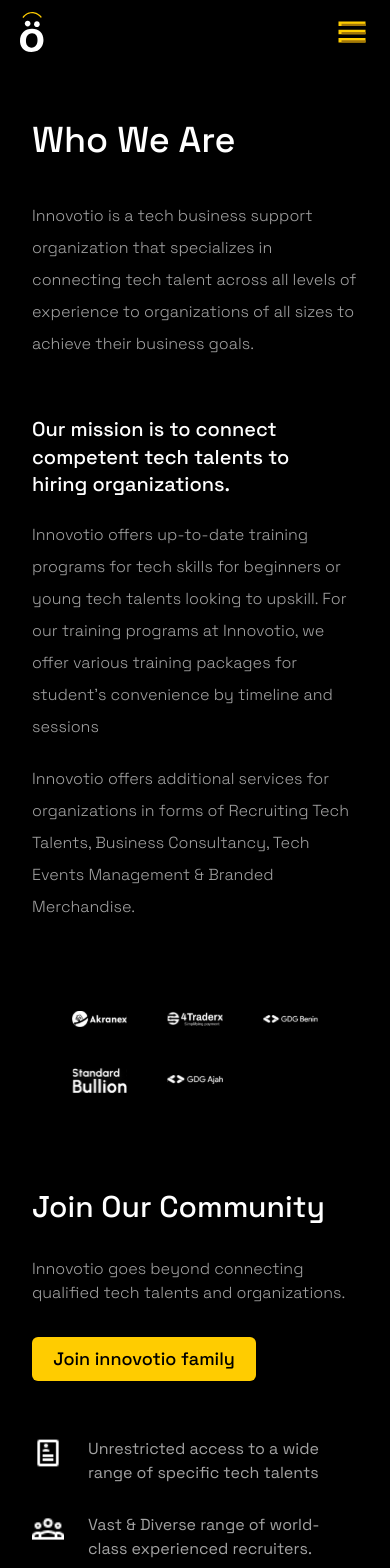
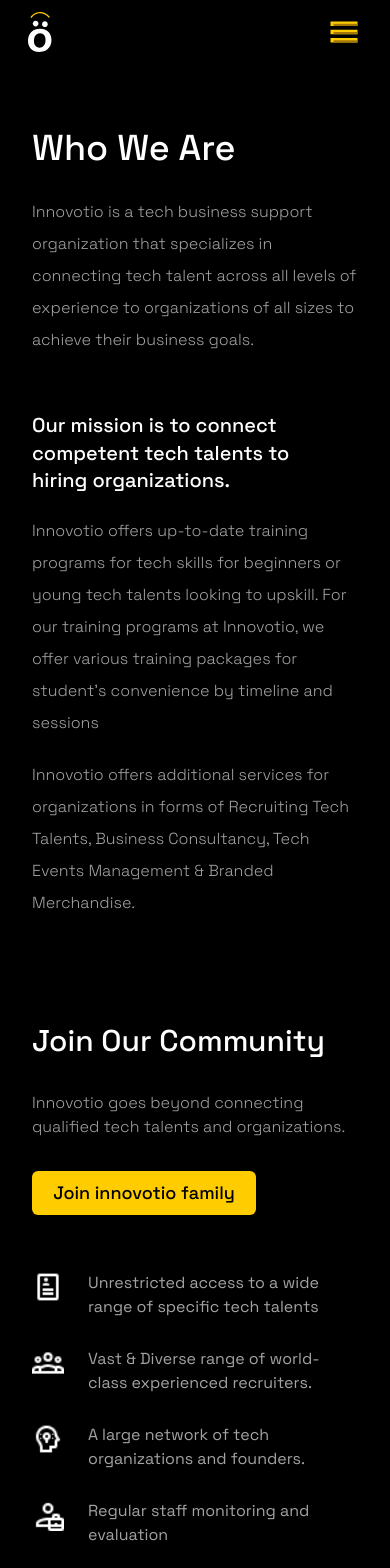
Before and after one commit to Innovotio/Innovotio-Website, a Next.js app: page /aboutUs in a window 390 px wide. Shown: the top 1568 px of the page. Built offline with nearby package versions, Linux system fonts and the light colour scheme.

Commit message:
fix: page UI

```diff
--- a/src/components/AboutHeader.js
+++ b/src/components/AboutHeader.js
@@ -33,7 +33,7 @@
     </div>
     <div className="lg:pt-32 pt-16 flex flex-col justify-center items-center ">
             <div className="flex justify-center text-center items-center flex-col ">
-            <div className="md:grid-cols-5 gap-10 grid grid-cols-3 px-10 place-items-center items-center pt-6">
+            <div className="md:grid-cols-5 gap-14 lg:grid hidden grid-cols-3 px-10 place-items-center items-center pt-6">
                 <div>
                   <Image alt="akaneex" src={akaneex} width={140} height={140} />
                 </div>
--- a/src/components/AboutHero.js
+++ b/src/components/AboutHero.js
@@ -2,8 +2,8 @@
 
 const AboutHero = () => {
   return (
-    <section className="text-white px-8 font-medium lg:pt-64 pt-14  mx-auto container">
-      <h1 className="lg:text-5xl text-4xl mb-10">Who We Are</h1>
+    <section className="text-white px-8 font-medium xl:pt-64 lg:pt-40 pt-16  mx-auto container">
+      <h1 className="lg:text-5xl text-4xl mb-7">Who We Are</h1>
       <p className="lg:text-lg md:text-base text-base leading-8 lg:leading-9 text-headerGrey lg:w-7/12 w-full font-light">
         Innovotio is a tech business support organization that specializes in
         connecting tech talent across all levels of experience to organizations
--- a/src/components/Community.js
+++ b/src/components/Community.js
@@ -9,7 +9,7 @@
 const Community = () => {
   return (
     <div>
-      <div className=" mx-auto container pt-24 lg:pt-44 flex px-8 xl:flex-row xl:justify-center xl:items-center flex-col">
+      <div className=" mx-auto container pt-10 lg:pt-44 flex px-8 xl:flex-row xl:justify-center xl:items-center flex-col">
         <div className="flex flex-col xl:w-5/12 lg:w-5/12">
           <p className="font-medium lg:text-4xl text-3xl lg:w-full  text-white">
             Join Our Community
--- a/src/components/Footer.js
+++ b/src/components/Footer.js
@@ -10,7 +10,7 @@
 function Footer() {
   return (
     <footer className=" mx-auto container font-font text-white px-8 pt-24 lg:pt-44 cursor-pointer">
-      <h1 className="lg:w-7/12 md:w-8/12 w-12/12 leading-tight lg:text-5xl text-2xl tracking-wide font-medium pb-0 lg:pb-10">
+      <h1 className="lg:w-7/12 md:w-8/12 w-12/12 leading-tight lg:text-5xl text-3xl tracking-wide font-medium pb-0 lg:pb-10">
         We built the complete <span className="text-yellow">talent</span> stack,
         so <span className="text-yellow">you</span> don‘t have to
       </h1>
--- a/src/components/Navbar.js
+++ b/src/components/Navbar.js
@@ -11,9 +11,9 @@
 
 export const Tal = () => {
   return (
-    <nav className="w-5/6 right-28  z-50 cursor-pointer h-52 bg-black items-center rounded-xl border-headerGrey absolute top-24 justify-between flex border border-opacity-30">
+    <nav className="w-5/6 right-28 z-50 cursor-pointer h-52 bg-black items-center rounded-xl border-headerGrey absolute top-24 justify-between flex border border-opacity-30">
       <div className="w-3/6 hover:bg-btnHoverBlack overflow-hidden px-10  h-full py-10">
-        <a href="/https://forms.gle/WPHUWJbAEGuT5KBA9" >
+        <a href="/https://forms.gle/WPHUWJbAEGuT5KBA9">
           <>
             <h3 className="text-xl mb-2">Join Innovotio</h3>
             <p className="text-sm w-11/12 text-headerGrey">
@@ -24,7 +24,7 @@
         </a>
       </div>
       <div className="w-3/6 hover:bg-btnHoverBlack overflow-hidden px-10  h-full py-10">
-        <a href="/https://forms.gle/WPHUWJbAEGuT5KBA9" >
+        <a href="/https://forms.gle/WPHUWJbAEGuT5KBA9">
           <>
             <h3 className="text-xl mb-2">Community</h3>
             <p className="text-sm w-11/12 text-headerGrey">
@@ -35,7 +35,7 @@
         </a>
       </div>
       <div className="w-3/6 hover:bg-btnHoverBlack overflow-hidden px-10  h-full py-10">
-        <a href="/https://forms.gle/WPHUWJbAEGuT5KBA9" >
+        <a href="/https://forms.gle/WPHUWJbAEGuT5KBA9">
           <>
             <h3 className="text-xl mb-2">Programs Training</h3>
             <p className="text-sm w-11/12 text-headerGrey">
@@ -54,7 +54,7 @@
   return (
     <nav className="w-5/6 right-28 z-50 cursor-pointer h-52 bg-black items-center rounded-xl border-headerGrey absolute top-24 justify-between flex border border-opacity-30">
       <div className="w-3/6 hover:bg-btnHoverBlack overflow-hidden px-10  h-full py-10">
-        <a href="/aboutUs" >
+        <a href="/aboutUs">
           <>
             <h3 className="text-xl mb-2">Who We Are</h3>
             <p className="text-sm w-11/12  text-headerGrey">
@@ -65,7 +65,7 @@
         </a>
       </div>
       <div className="w-3/6 hover:bg-btnHoverBlack overflow-hidden px-10  h-full py-10">
-        <a href="/jobapplication" >
+        <a href="/jobapplication">
           <>
             <h3 className="text-xl mb-2">Careers</h3>
             <p className="text-sm w-11/12  text-headerGrey">
@@ -76,7 +76,7 @@
         </a>
       </div>
       <div className="w-3/6 hover:bg-btnHoverBlack overflow-hidden px-10 h-full py-10">
-        <a href="/aboutUs" >
+        <a href="/aboutUs">
           <>
             <h3 className="text-xl mb-2">Blogs</h3>
             <p className="text-sm w-11/12 text-headerGrey">
@@ -94,7 +94,7 @@
   return (
     <nav className=" w-7/12 left-20 cursor-pointer h-96  bg-black items-center rounded-xl border-headerGrey absolute top-24 grid grid-cols-2 border border-opacity-30">
       <div className="w-11/12 hover:bg-btnHoverBlack h-full py-6 px-6">
-        <a href="/jobapplication" >
+        <a href="/jobapplication">
           <>
             <h3 className="text-xl mb-2">Recruitment</h3>
             <p className="text-sm text-headerGrey">
@@ -105,7 +105,7 @@
         </a>
       </div>
       <div className=" hover:bg-btnHoverBlack  h-full py-10 w-full px-10">
-        <a href="/business" >
+        <a href="/business">
           <>
             <h3 className="text-xl mb-2">Tech Event Organization</h3>
             <p className="text-sm text-headerGrey">
@@ -116,7 +116,7 @@
         </a>
       </div>
       <div className=" hover:bg-btnHoverBlack  h-full overflow-hidden py-10 w-11/12 px-10">
-        <a href="/business" >
+        <a href="/business">
           <>
             <h3 className="text-xl mb-2">Consultancy</h3>
             <p className="text-sm text-headerGrey">
@@ -128,7 +128,7 @@
         </a>
       </div>
       <div className=" hover:bg-btnHoverBlack overflow-hidden  h-full py-10 w-full px-10">
-        <a href="/business" >
+        <a href="/business">
           <>
             <h3 className="text-xl mb-2">Merchandising</h3>
             <p className="text-sm text-headerGrey">
@@ -171,10 +171,9 @@
 
   return (
     <nav className="2xl:container 2xl:mx-auto">
-
-    <section className="flex 2xl:static w-12/12 xl:fixed lg:h-20 h-16 z-50 bg-black  text-white justify-between w-full lg:px-8  px-0 items-center py-2">
+      <section className="cursor-pointer flex 2xl:static w-12/12 xl:fixed lg:h-20 h-16 z-50 bg-black  text-white justify-between w-full lg:px-8  px-0 items-center py-2">
         <Link href="/">
-        <figure className="px-5 lg:px-0">
+          <figure className="px-7 md:px-10 lg:px-0">
             <Image
               src={Logo}
               alt="innovotio's logo"
@@ -242,9 +241,19 @@
           <div className="mb-8">
             <p className="text-sm text-nav font-light mb-5">FOR TALENTS</p>
             <ul>
-            <li className="mb-5"><Link href="/jobapplication">Join Innovotio</Link></li>
-            <li className="mb-5"><Link href="/community">Community</Link></li>
-            <li className="mb-5"><Link href="/community">Programs Training</Link></li>
+              <li className="mb-5">
+                <Link href="/jobapplication">Join Innovotio</Link>
+              </li>
+              <li className="mb-5">
+                <Link href="/https://forms.gle/WPHUWJbAEGuT5KBA9">
+                  Community
+                </Link>
+              </li>
+              <li className="mb-5">
+                <Link href="/https://forms.gle/WPHUWJbAEGuT5KBA9">
+                  Programs Training
+                </Link>
+              </li>
             </ul>
           </div>
           <div className="mb-8">
@@ -253,16 +262,28 @@
               <li className="mb-5">
                 <Link href="/aboutUs">Who We Are</Link>
               </li>
-            <li className="mb-5"><Link href="/aboutUs">Careers</Link></li>
-            <li className="mb-5"><Link href="/aboutUs">Blog</Link>Blogs</li>
+              <li className="mb-5">
+                <Link href="/aboutUs">Careers</Link>
+              </li>
+              <li className="mb-5">
+                <Link href="/aboutUs">Blog</Link>
+              </li>
             </ul>
           </div>
-        <div className="flex flex-wrap h-28 lg:mb-0 mb-20">
+          <div className="flex flex-wrap h-44 lg:mb-0 mb-20">
             <div className="mb-5 mr-10">
+              <Link href="/jobapplication" legacyBehavior>
+                <a>
                   <BlackBtn text="Join Innovotio" />
+                </a>
+              </Link>
             </div>
             <div className="">
+            <Link href="/business" legacyBehavior>
+                <a>
                 <YellowBtn text="Hire a talent" />
+                </a>
+              </Link>
             </div>
           </div>
         </div>
@@ -271,7 +292,10 @@
           <BlackBtn text="Join Innovotio" />
           <YellowBtn text="Hire a talent" />
         </div>
-      <div className="lg:hidden block cursor-pointer mr-5" onClick={handleNav}>
+        <div
+          className="lg:hidden block cursor-pointer mr-7 md:mr-10 lg:mr-0"
+          onClick={handleNav}
+        >
           {nav ? (
             <Image
               src={cancel}
--- a/src/components/Services.js
+++ b/src/components/Services.js
@@ -8,7 +8,7 @@
 
 function Services() {
   return (
-    <section className=" mx-auto container lg:pt-44 pt-24 lg:px-0 px-8 font-font">
+    <section className=" mx-auto container lg:pt-44 pt-28 lg:px-0 px-8 font-font">
       <div className="">
         <h1 className="lg:text-4xl text-center text-3xl font-medium">Our Services</h1>
         <div className=" flex justify-center">
```
Also changed, not shown: src/components/Header.js (+5 -5 lines). Lines whose indentation alone changed are shown as unchanged.
